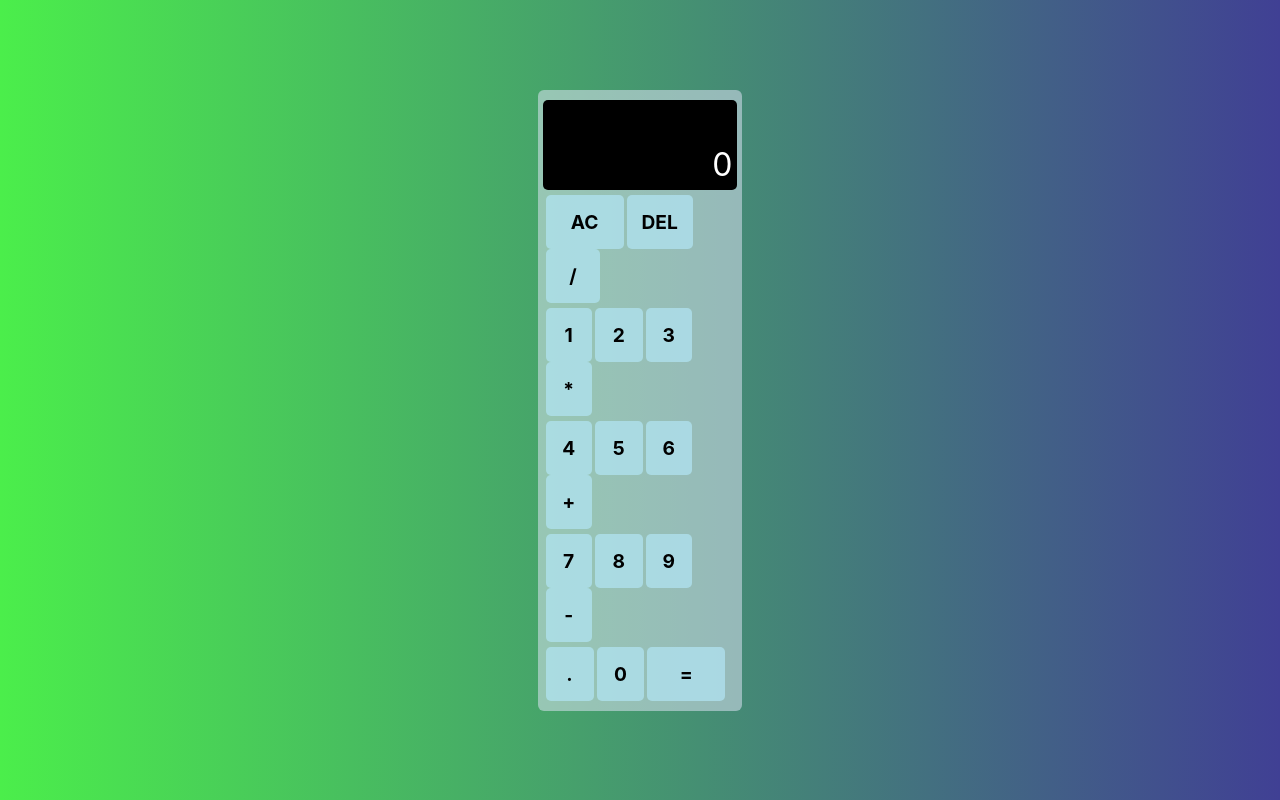
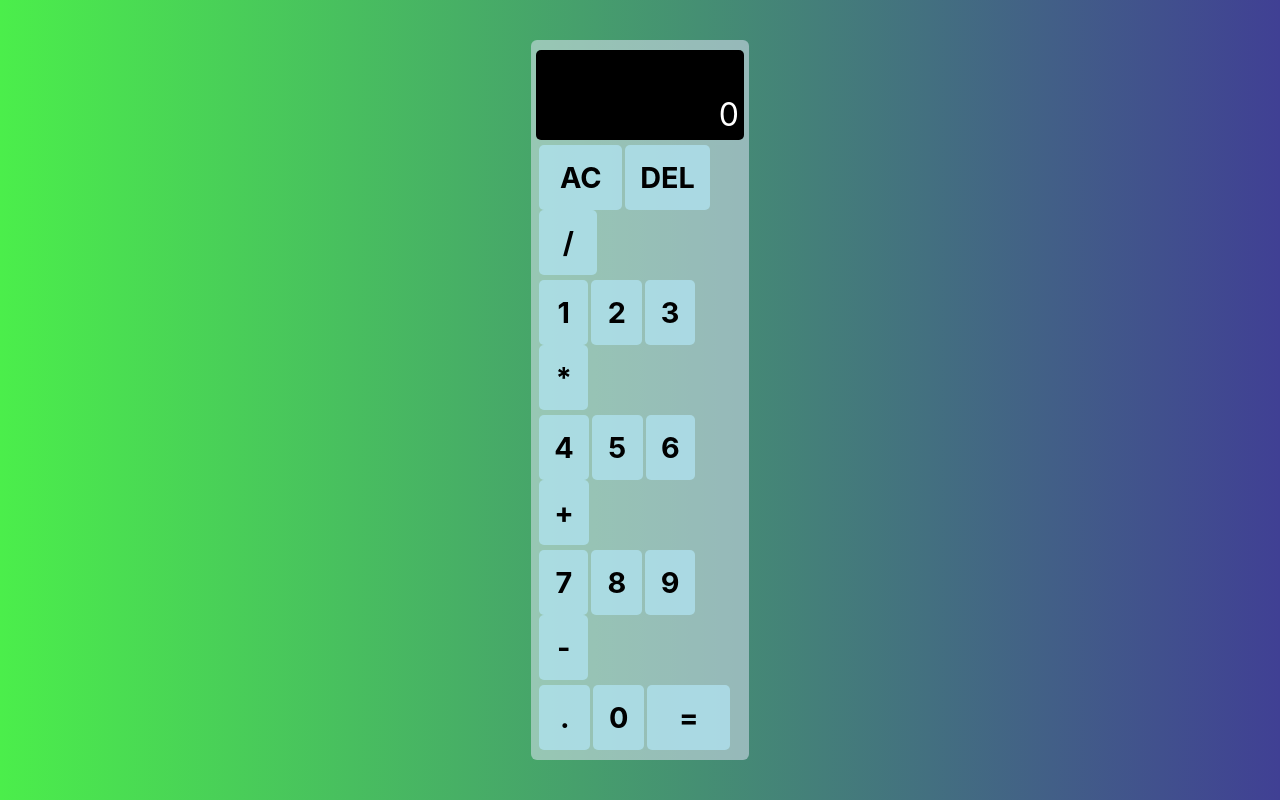
Before and after one commit to paren-thesis/Calculator, a React (Vite) app: page / in a window 1280 px wide. Built offline with nearby package versions, Linux system fonts and the light colour scheme.

Commit message:
Chenge font size

```diff
--- a/src/App.css
+++ b/src/App.css
@@ -75,7 +75,7 @@ button {
   border: none;
   border-radius: 5px;
   padding: 15px;
-  font-size: 1.2rem;
+  font-size: 1.8rem;
   cursor: pointer;
   transition: background 0.2s, transform 0.2s;
   margin-left: 3px;
```
